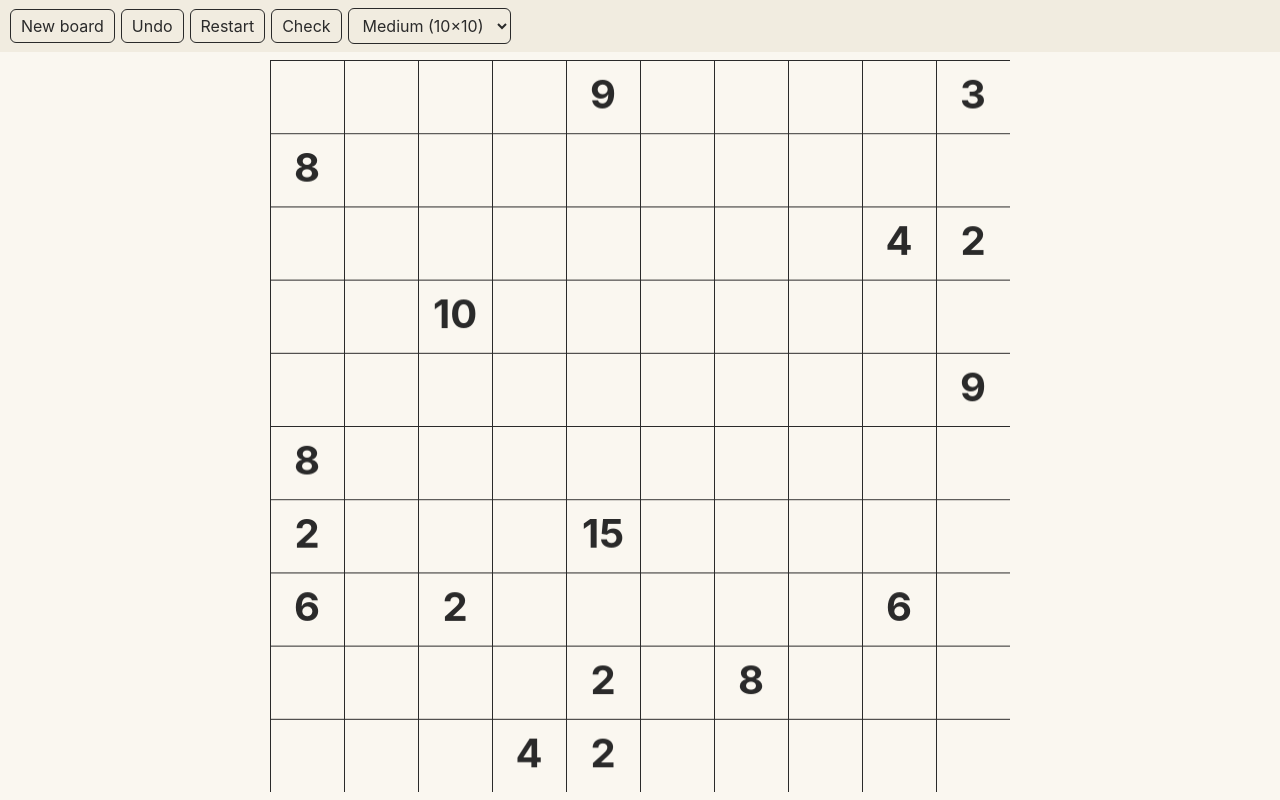
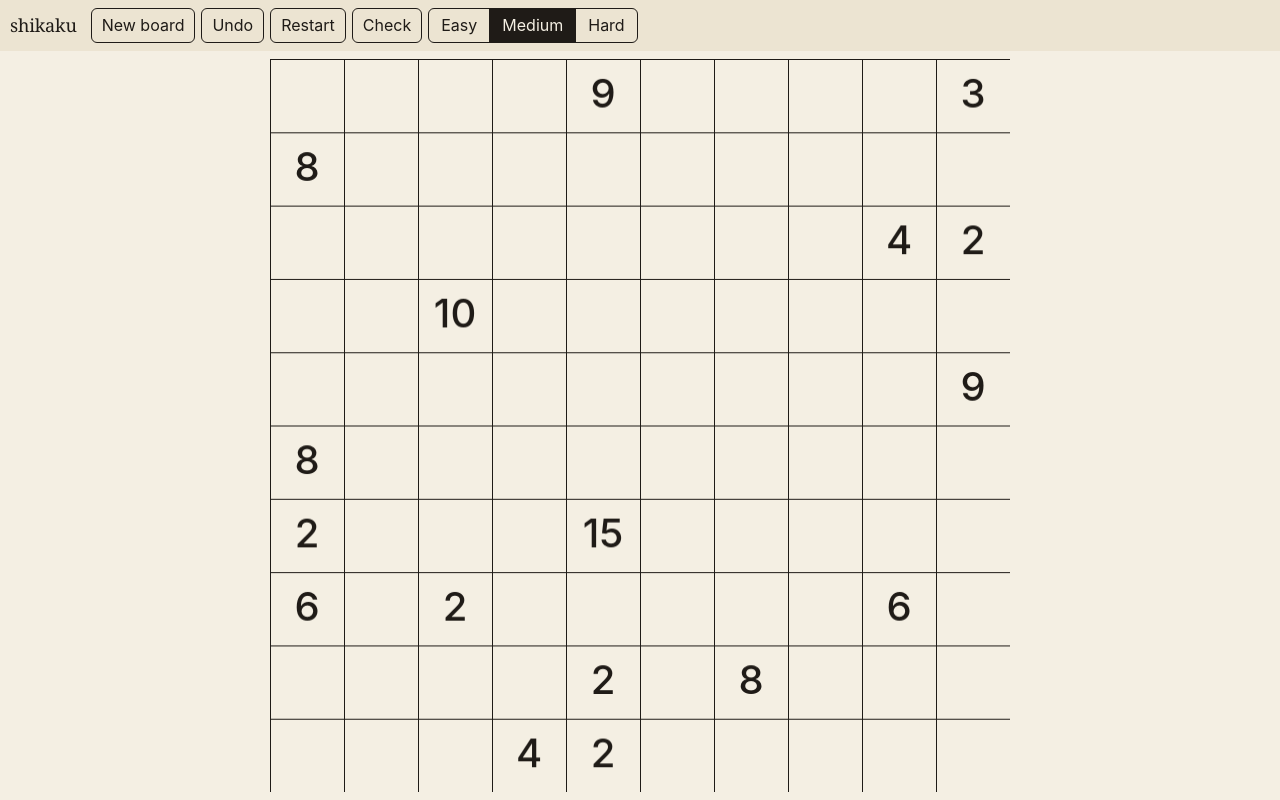
Before and after one commit to eddiepohj/shikaku, a website with bundled scripts: page index.html in a window 1280 px wide. Built offline with nearby package versions, Linux system fonts and the light colour scheme.

Commit message:
style: ship brand v1 — warmer paper/ink palette, wordmark, segmented difficulty, dashed drag preview
Palette: paper #F4EFE3, ink #1F1B17 (light) / paper #ECE7DD, ink #18171A
(dark). Error muted to terracotta #B25441 / #E08470. Topbar bg tuned to
match the paper warmth.

Wordmark: lowercase serif "shikaku" anchored top-left of the topbar.
Difficulty picker: segmented button group (Easy / Medium / Hard) with
aria-pressed state instead of the native select dropdown.
Drag preview: soft fill + dashed border, replaces the flat translucent
fill so commit/no-commit is visually clearer.
Numerals: weight 500 instead of bold.
Icon and PWA manifest colors updated to match.

Co-Authored-By: Claude Opus 4.7 <noreply@anthropic.com>

```diff
--- a/app.css
+++ b/app.css
@@ -1,17 +1,17 @@
 :root {
-  --bg: #FAF7F0;
-  --fg: #2A2A2A;
-  --grid: #2A2A2A;
-  --topbar-bg: #F1ECE0;
-  --error: #C04A3F;
+  --bg: #F4EFE3;
+  --fg: #1F1B17;
+  --grid: #1F1B17;
+  --topbar-bg: #ECE4D2;
+  --error: #B25441;
 }
 @media (prefers-color-scheme: dark) {
   :root {
-    --bg: #1A1A1A;
-    --fg: #E8E5DE;
-    --grid: #E8E5DE;
-    --topbar-bg: #232323;
-    --error: #E27970;
+    --bg: #18171A;
+    --fg: #ECE7DD;
+    --grid: #ECE7DD;
+    --topbar-bg: #221F25;
+    --error: #E08470;
   }
 }
 
@@ -53,6 +53,37 @@ body {
 }
 .topbar button:active { opacity: 0.6; }
 
+.wordmark {
+  font-family: ui-serif, "Iowan Old Style", Charter, Georgia, "Times New Roman", serif;
+  font-size: 18px;
+  font-weight: 500;
+  letter-spacing: -0.01em;
+  margin-right: 8px;
+  text-transform: lowercase;
+}
+
+.segment {
+  display: inline-flex;
+  border: 1px solid var(--fg);
+  border-radius: 6px;
+  overflow: hidden;
+}
+.segment button {
+  font: inherit;
+  color: var(--fg);
+  background: transparent;
+  border: none;
+  border-right: 1px solid var(--fg);
+  padding: 6px 12px;
+  border-radius: 0;
+}
+.segment button:last-child { border-right: none; }
+.segment button[aria-pressed="true"] {
+  background: var(--fg);
+  color: var(--bg);
+}
+.segment button:active { opacity: 0.6; }
+
 .board-wrap {
   flex: 1 1 auto;
   display: flex;
--- a/index.html
+++ b/index.html
@@ -5,8 +5,8 @@
   <meta name="viewport" content="width=device-width, initial-scale=1, viewport-fit=cover" />
   <meta name="apple-mobile-web-app-capable" content="yes" />
   <meta name="apple-mobile-web-app-status-bar-style" content="black-translucent" />
-  <meta name="theme-color" content="#FAF7F0" media="(prefers-color-scheme: light)" />
-  <meta name="theme-color" content="#1A1A1A" media="(prefers-color-scheme: dark)" />
+  <meta name="theme-color" content="#F4EFE3" media="(prefers-color-scheme: light)" />
+  <meta name="theme-color" content="#18171A" media="(prefers-color-scheme: dark)" />
   <link rel="manifest" href="manifest.webmanifest" />
   <link rel="apple-touch-icon" href="icons/icon-192.png" />
   <link rel="stylesheet" href="app.css" />
@@ -14,15 +14,16 @@
 </head>
 <body>
   <header class="topbar">
+    <span class="wordmark" aria-hidden="true">shikaku</span>
     <button id="btn-new" type="button" aria-label="New board">New board</button>
     <button id="btn-undo" type="button" aria-label="Undo">Undo</button>
     <button id="btn-restart" type="button" aria-label="Restart">Restart</button>
     <button id="btn-check" type="button" aria-label="Check">Check</button>
-    <select id="difficulty" aria-label="Difficulty">
-      <option value="easy">Easy (7×7)</option>
-      <option value="medium" selected>Medium (10×10)</option>
-      <option value="hard">Hard (15×15)</option>
-    </select>
+    <div class="segment" role="group" aria-label="Difficulty">
+      <button type="button" id="diff-easy" aria-pressed="false">Easy</button>
+      <button type="button" id="diff-medium" aria-pressed="true">Medium</button>
+      <button type="button" id="diff-hard" aria-pressed="false">Hard</button>
+    </div>
   </header>
   <main class="board-wrap">
     <canvas id="board" aria-label="Shikaku board"></canvas>
--- a/js/app.js
+++ b/js/app.js
@@ -10,7 +10,16 @@ const btnNew = document.getElementById('btn-new');
 const btnUndo = document.getElementById('btn-undo');
 const btnRestart = document.getElementById('btn-restart');
 const btnCheck = document.getElementById('btn-check');
-const difficultySel = document.getElementById('difficulty');
+const diffButtons = {
+  easy: document.getElementById('diff-easy'),
+  medium: document.getElementById('diff-medium'),
+  hard: document.getElementById('diff-hard'),
+};
+function setDifficultyUI(diff) {
+  for (const [k, btn] of Object.entries(diffButtons)) {
+    btn.setAttribute('aria-pressed', k === diff ? 'true' : 'false');
+  }
+}
 const solvedModal = document.getElementById('solved-modal');
 const btnNext = document.getElementById('btn-next');
 
@@ -66,7 +75,7 @@ function clearSave() {
 
 function startNewPuzzle(diff = difficulty) {
   difficulty = diff;
-  difficultySel.value = diff;
+  setDifficultyUI(diff);
   const [w, h] = SIZES[diff];
 
   if (nextPuzzle && nextPuzzle.difficulty === diff) {
@@ -85,7 +94,7 @@ function restoreOrNew() {
   const blob = load();
   if (blob && blob.puzzle) {
     difficulty = blob.difficulty || 'medium';
-    difficultySel.value = difficulty;
+    setDifficultyUI(difficulty);
     puzzle = blob.puzzle;
     state = createState(puzzle, { rectangles: blob.rectangles || [] });
     prepareNextPuzzle(difficulty);
@@ -129,17 +138,18 @@ btnCheck.addEventListener('click', () => {
     alert(n === 0 ? 'No errors yet — keep going.' : `${n} rectangle(s) flagged.`);
   }
 });
-difficultySel.addEventListener('change', (ev) => {
+function onDifficultyClick(targetDiff) {
+  if (targetDiff === difficulty) return;
   if (state.rectangles().length > 0 && !state.isComplete()) {
-    if (!confirm('Change difficulty and discard current puzzle?')) {
-      difficultySel.value = difficulty;
-      return;
-    }
+    if (!confirm('Change difficulty and discard current puzzle?')) return;
   }
   nextPuzzle = null;
   nextRequestSeq++;
-  startNewPuzzle(ev.target.value);
-});
+  startNewPuzzle(targetDiff);
+}
+for (const [k, btn] of Object.entries(diffButtons)) {
+  btn.addEventListener('click', () => onDifficultyClick(k));
+}
 btnNext.addEventListener('click', () => { solvedModal.close(); startNewPuzzle(difficulty); });
 
 restoreOrNew();
--- a/js/ui.js
+++ b/js/ui.js
@@ -92,27 +92,33 @@ export function createUI({ canvas, getState, getPuzzle, onCommit, onDelete }) {
       }
     }
 
-    // Drag preview.
+    // Drag preview: soft fill + dashed border.
     if (drag) {
       const prev = rectFromAnchorTo(drag.anchor, drag.current);
       const cluesInside = puzzle.clues.filter(
         (c) => c.row >= prev.top && c.row <= prev.bottom && c.col >= prev.left && c.col <= prev.right,
       );
-      // For overlap check, exclude any rectangle whose clue sits inside the preview
-      // (so that re-drawing over an existing committed rect doesn't immediately tint red).
-      const insideAnchorKeys = new Set(cluesInside.map((c) => `${c.row},${c.col}`));
-      const otherRects = rects.filter((r) => !insideAnchorKeys.has(`${r.anchor.row},${r.anchor.col}`));
+      const otherRects = rects.filter(
+        (r) => !(cluesInside.length === 1 && r.anchor.row === cluesInside[0].row && r.anchor.col === cluesInside[0].col),
+      );
       const overlaps = otherRects.some((o) => rectsOverlap(o, prev));
-      let invalid;
-      if (cluesInside.length !== 1) {
-        invalid = true;
-      } else {
-        invalid = overlaps || rectArea(prev) !== cluesInside[0].number;
-      }
-      ctx.fillStyle = invalid ? errColor : overlay;
-      ctx.globalAlpha = 0.5;
-      ctx.fillRect(prev.left * cellSize, prev.top * cellSize, (prev.right - prev.left + 1) * cellSize, (prev.bottom - prev.top + 1) * cellSize);
+      const wrongArea = cluesInside.length !== 1 || rectArea(prev) !== cluesInside[0].number;
+      const isError = overlaps || wrongArea;
+      const x = prev.left * cellSize;
+      const y = prev.top * cellSize;
+      const w = (prev.right - prev.left + 1) * cellSize;
+      const h = (prev.bottom - prev.top + 1) * cellSize;
+      // Soft fill (~6% alpha on the ink overlay base, error tint at 35%).
+      ctx.fillStyle = isError ? errColor : fg;
+      ctx.globalAlpha = isError ? 0.35 : 0.06;
+      ctx.fillRect(x, y, w, h);
       ctx.globalAlpha = 1;
+      // Dashed border, ink (or error) colour.
+      ctx.strokeStyle = isError ? errColor : fg;
+      ctx.lineWidth = 1.5;
+      ctx.setLineDash([6, 4]);
+      ctx.strokeRect(x + 1, y + 1, w - 2, h - 2);
+      ctx.setLineDash([]);
     }
 
     // Grid lines.
@@ -129,7 +135,7 @@ export function createUI({ canvas, getState, getPuzzle, onCommit, onDelete }) {
     ctx.fillStyle = fg;
     ctx.textAlign = 'center';
     ctx.textBaseline = 'middle';
-    ctx.font = `bold ${Math.floor(cellSize * 0.55)}px -apple-system, system-ui, sans-serif`;
+    ctx.font = `500 ${Math.floor(cellSize * 0.55)}px -apple-system, system-ui, sans-serif`;
     for (const clue of puzzle.clues) {
       ctx.fillText(String(clue.number), clue.col * cellSize + cellSize / 2, clue.row * cellSize + cellSize / 2);
     }
```
Also changed, not shown: icons/icon-192.png, icons/icon-512.png, icons/icon.svg, manifest.webmanifest.
